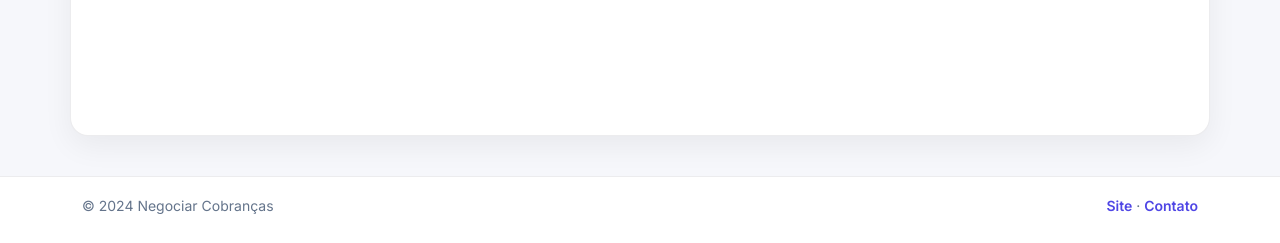
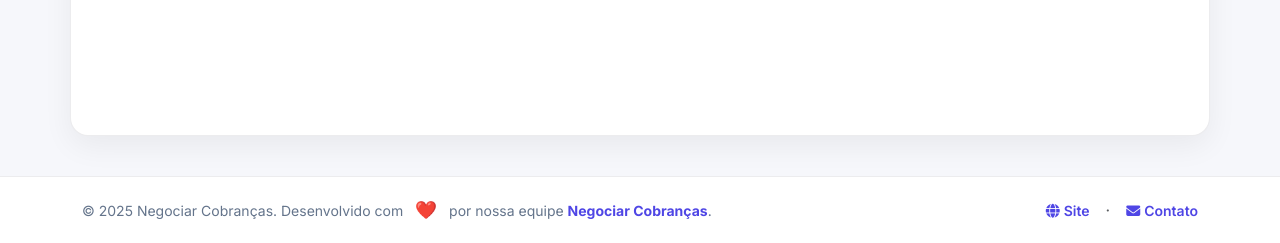
Before and after one commit to leandrosuy2/app_admin, a Django app: page /acordos/listar/ in a window 1280 px wide. Shown: the part 577-820 px from the top of the page. Before the commit the page ends 791 px from the top, so only its background shows below. Run offline with Django 4.2, Linux system fonts and the light colour scheme; the visitor is signed in with stand-in values (Sample User, id 1); data comes from the database, SQL or seed files in the repository; data that the repository does not hold is empty; parts of the project's set-up code (start-up, migrations or seed data) failed here and were passed over; some libraries are stand-ins or nearby versions.

Commit message:
ajustes visuais

```diff
--- a/core/templates/base.html
+++ b/core/templates/base.html
@@ -126,10 +126,32 @@
     /* ====== Footer ====== */
     footer{
       border-top:1px solid var(--line); background: var(--card);
-      color: var(--muted); padding: 18px 0;
+      color: var(--muted); padding: 20px 0;
     }
-    footer a{ color: var(--brand-600); text-decoration:none; font-weight:600; }
+    footer a{ color: var(--brand-600); text-decoration:none; font-weight:600; transition: color 0.2s ease; }
     footer a:hover{ color: var(--accent); }
+
+    .footer-heart {
+      color: #e74c3c;
+      animation: heartbeat 1.5s ease-in-out infinite;
+      display: inline-block;
+      margin: 0 4px;
+      font-size: 1.1em;
+    }
+
+    @keyframes heartbeat {
+      0%, 100% { transform: scale(1); }
+      10%, 30% { transform: scale(1.1); }
+      20%, 40% { transform: scale(1); }
+      50% { transform: scale(1.15); }
+    }
+
+    .footer-text {
+      display: flex;
+      align-items: center;
+      flex-wrap: wrap;
+      gap: 0.5rem;
+    }
 
     /* Toasts (Django messages) */
     .toast-container{ position: fixed; top: 1rem; right: 1rem; z-index: 1095; }
@@ -335,12 +357,23 @@
 
   <!-- ====== FOOTER ====== -->
   <footer>
-    <div class="container-xl d-flex flex-wrap justify-content-between align-items-center gap-2">
-      <span class="small">© 2024 Negociar Cobranças</span>
-      <span class="small">
-        <a href="https://www.negociarcobrancas.com.br">Site</a> ·
-        <a href="mailto:financeiroadv@negociarcobrancas.com.br">Contato</a>
-      </span>
+    <div class="container-xl">
+      <div class="d-flex flex-wrap justify-content-between align-items-center gap-3">
+        <div class="footer-text">
+          <span class="small">© 2025 Negociar Cobranças. Desenvolvido com</span>
+          <span class="footer-heart" title="Feito com amor">❤️</span>
+          <span class="small">por nossa equipe <strong style="color: var(--brand-600);">Negociar Cobranças</strong>.</span>
+        </div>
+        <div class="d-flex align-items-center gap-3">
+          <a href="https://www.negociarcobrancas.com.br" class="small" target="_blank" rel="noopener">
+            <i class="fa-solid fa-globe me-1"></i>Site
+          </a>
+          <span class="text-muted">·</span>
+          <a href="mailto:financeiroadv@negociarcobrancas.com.br" class="small">
+            <i class="fa-solid fa-envelope me-1"></i>Contato
+          </a>
+        </div>
+      </div>
     </div>
   </footer>
 
```
